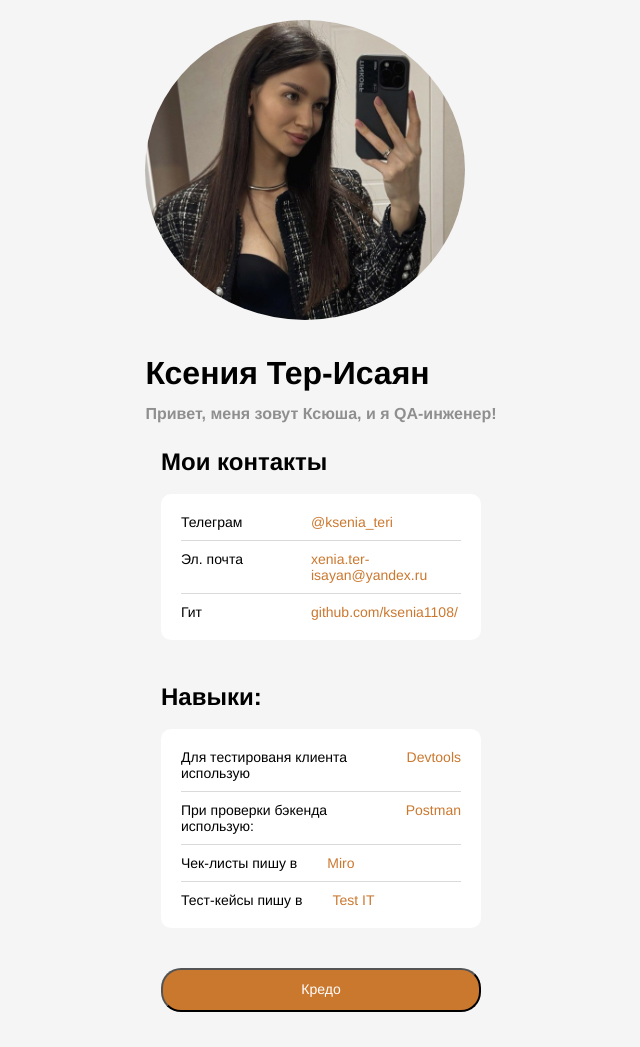
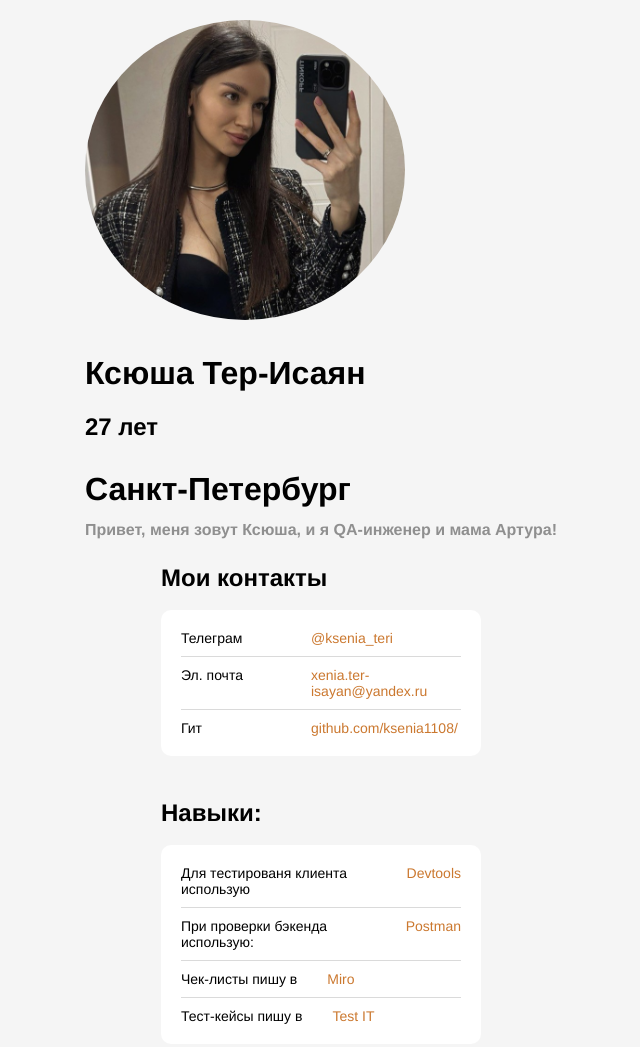
Before and after one commit to ksenia1108/CV, a plain HTML site: page index.html in a window 1280 px wide. Shown: the top 1047 px of the page, without its empty margins (319-959 px from the left). Drawn offline with Linux system fonts and the light colour scheme.

Commit message:
добавила заголовок

```diff
--- a/index.html
+++ b/index.html
@@ -11,8 +11,10 @@
   <body>
     <header class="header">
       <img src="./avatarKs.jpg" alt="avatarKs.jpg" class="header__avatar" />
-      <h1 class="header__title">Ксения Тер-Исаян</h1>
-      <h3 class="header__subtitle">Привет, меня зовут Ксюша, и я QA-инженер!</h3>
+      <h1 class="header__title">Ксюша Тер-Исаян</h1>
+      <h2 class="header_title">27 лет</h2>
+      <h4 class="header__title">Санкт-Петербург</h4>
+      <h3 class="header__subtitle">Привет, меня зовут Ксюша, и я QA-инженер и мама Артура!</h3>
     </header>
     <main>
       <section class="links">
```
